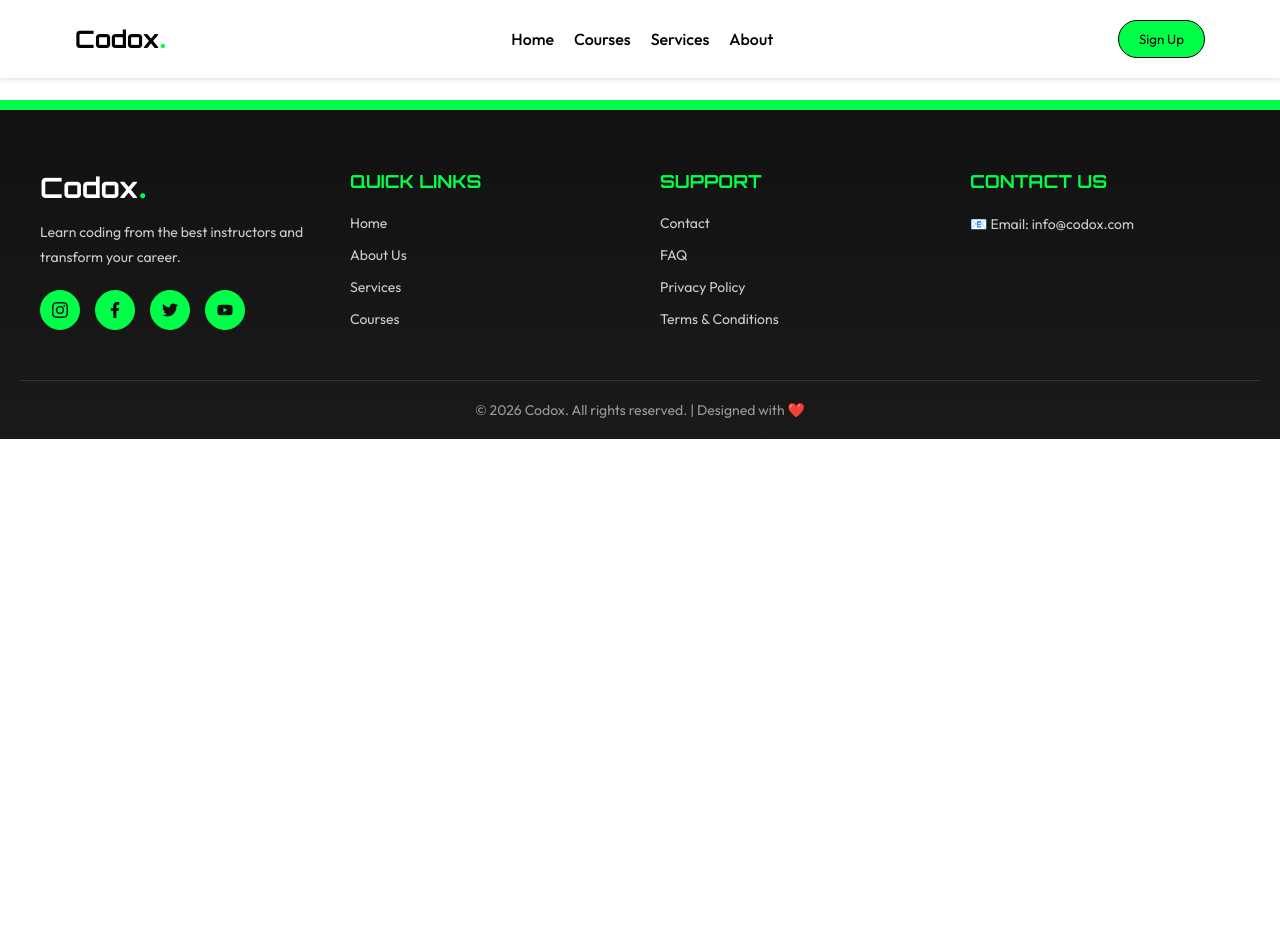
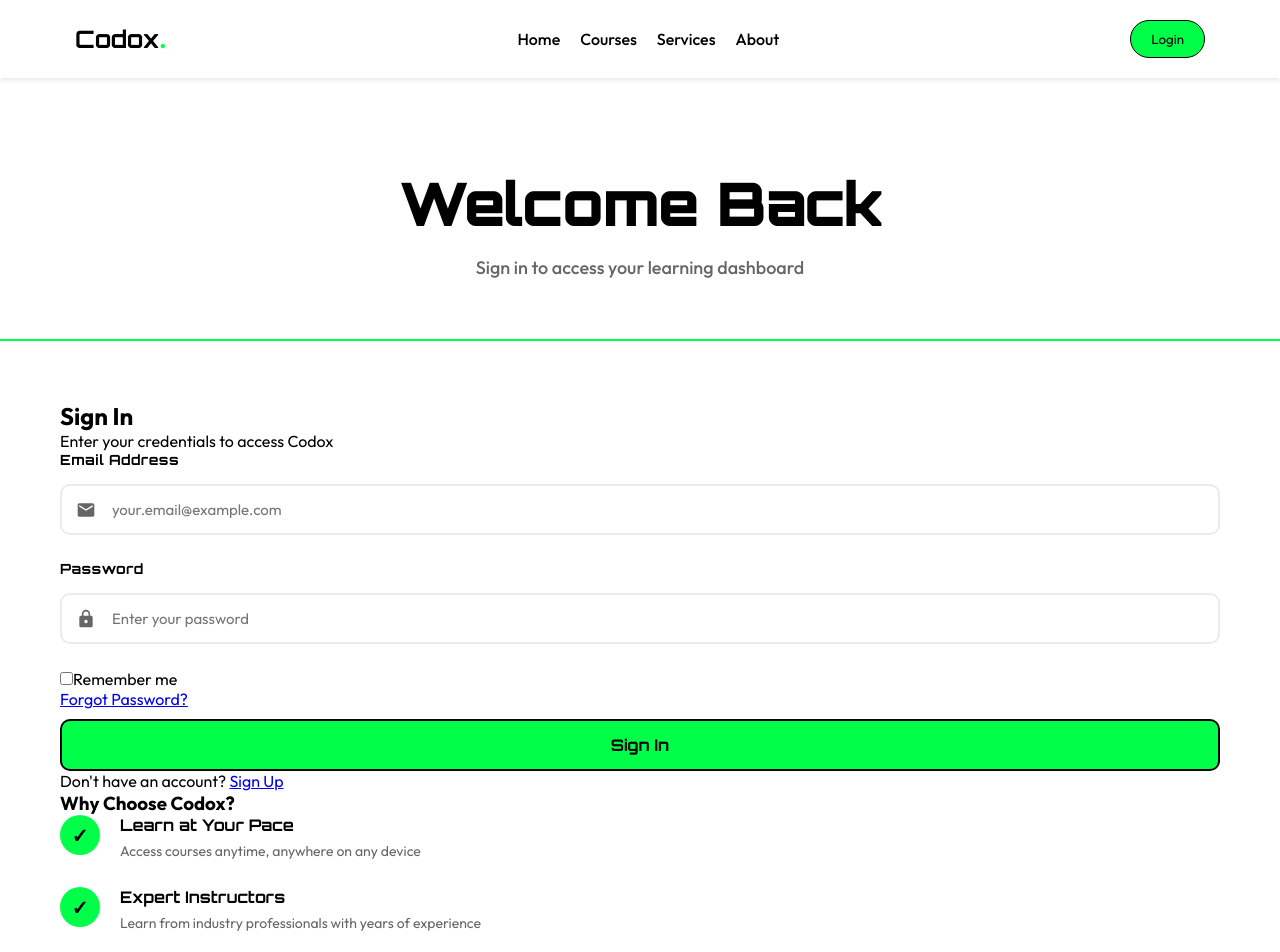
Before and after one commit to Jagdish-Giri/codox, a React app in the folder frontend/: page /login in a window 1280 px wide. Shown: the top 952 px of the page. Before the commit the page ends 800 px from the top, so only its background shows below. Built offline with nearby package versions, Linux system fonts and the light colour scheme; the HTML template or start-up script is replaced by a standard one; a web font is replaced by a local one.

Commit message:
Add login page and update header button to Login with complete authentication routing

```diff
--- a/frontend/src/App.jsx
+++ b/frontend/src/App.jsx
@@ -7,6 +7,7 @@ import Services from './pages/Services'
 import Courses from './pages/Courses'
 import Contact from './pages/Contact'
 import FAQ from './pages/FAQ'
+import Login from './pages/Login'
 import Signup from './pages/Signup'
 import PrivacyPolicy from './pages/PrivacyPolicy'
 import Terms from './pages/Terms'
@@ -35,7 +36,10 @@ const App = () => {
           <Route path='/services' element={<Services />} />
           <Route path='/courses' element={<Courses />} />
           <Route path='/contact' element={<Contact />} />
-          <Route path='/faq' element={<FAQ />} />        <Route path='/signup' element={<Signup />} />          <Route path='/privacy' element={<PrivacyPolicy />} />
+          <Route path='/faq' element={<FAQ />} />
+          <Route path='/login' element={<Login />} />
+          <Route path='/signup' element={<Signup />} />
+          <Route path='/privacy' element={<PrivacyPolicy />} />
           <Route path='/terms' element={<Terms />} />
         </Routes>
         <Footer />
--- a/frontend/src/components/Header/Header.jsx
+++ b/frontend/src/components/Header/Header.jsx
@@ -19,8 +19,8 @@ const Header = () => {
                 <li><Link to='/about'>About</Link></li>
             </ul>
             <div className='signupbuttondiv'>
-                    <Link to='/signup' className='signupbuttonpc-link'>
-                      <button className='signupbuttonpc'>Sign Up</button>
+                    <Link to='/login' className='signupbuttonpc-link'>
+                      <button className='signupbuttonpc'>Login</button>
                     </Link>
                  </div>
                  <div className='menu'onClick={() => setIsOpen(!isOpen)}>
@@ -38,8 +38,8 @@ const Header = () => {
                 <li><Link to='/services' onClick={() => setIsOpen(false)}>Services</Link></li>
                 <li><Link to='/about' onClick={() => setIsOpen(false)}>About</Link></li>
                  <div className='signupbuttondiv'>
-                    <Link to='/signup' className='signupbutton-link' onClick={() => setIsOpen(false)}>
-                      <button className='signupbutton'>Sign Up</button>
+                    <Link to='/login' className='signupbutton-link' onClick={() => setIsOpen(false)}>
+                      <button className='signupbutton'>Login</button>
                     </Link>
                  </div>
             </ul>
--- /dev/null
+++ b/frontend/src/pages/Login.jsx
@@ -0,0 +1,181 @@
+import React, { useState } from 'react'
+import './Pages.css'
+import { MdEmail, MdLock } from 'react-icons/md'
+import { Link } from 'react-router-dom'
+
+const Login = () => {
+  const [formData, setFormData] = useState({
+    email: '',
+    password: ''
+  })
+
+  const [errors, setErrors] = useState({})
+  const [submitted, setSubmitted] = useState(false)
+  const [rememberMe, setRememberMe] = useState(false)
+
+  const validateForm = () => {
+    const newErrors = {}
+
+    if (!formData.email.trim()) {
+      newErrors.email = 'Email is required'
+    } else if (!/^[^\s@]+@[^\s@]+\.[^\s@]+$/.test(formData.email)) {
+      newErrors.email = 'Invalid email format'
+    }
+    if (!formData.password) {
+      newErrors.password = 'Password is required'
+    } else if (formData.password.length < 6) {
+      newErrors.password = 'Password must be at least 6 characters'
+    }
+
+    return newErrors
+  }
+
+  const handleChange = (e) => {
+    setFormData({
+      ...formData,
+      [e.target.name]: e.target.value
+    })
+  }
+
+  const handleSubmit = (e) => {
+    e.preventDefault()
+    const newErrors = validateForm()
+
+    if (Object.keys(newErrors).length > 0) {
+      setErrors(newErrors)
+      return
+    }
+
+    setErrors({})
+    setSubmitted(true)
+    console.log('Form submitted:', formData)
+
+    setTimeout(() => {
+      setFormData({
+        email: '',
+        password: ''
+      })
+      setSubmitted(false)
+    }, 2000)
+  }
+
+  return (
+    <div className='page-container'>
+      <div className='page-hero'>
+        <h1>Welcome Back</h1>
+        <p>Sign in to access your learning dashboard</p>
+      </div>
+
+      <div className='page-content'>
+        <div className='login-wrapper'>
+          <div className='login-box'>
+            <h2>Sign In</h2>
+            <p className='login-subtitle'>Enter your credentials to access Codox</p>
+
+            {submitted && (
+              <div className='success-message'>
+                ✓ Logged in successfully! Redirecting...
+              </div>
+            )}
+
+            <form onSubmit={handleSubmit} className='login-form'>
+              {/* Email */}
+              <div className='form-group'>
+                <label htmlFor='email'>Email Address</label>
+                <div className='input-wrapper'>
+                  <MdEmail className='input-icon' />
+                  <input
+                    type='email'
+                    id='email'
+                    name='email'
+                    value={formData.email}
+                    onChange={handleChange}
+                    placeholder='your.email@example.com'
+                    className={errors.email ? 'error' : ''}
+                  />
+                </div>
+                {errors.email && <span className='error-text'>{errors.email}</span>}
+              </div>
+
+              {/* Password */}
+              <div className='form-group'>
+                <label htmlFor='password'>Password</label>
+                <div className='input-wrapper'>
+                  <MdLock className='input-icon' />
+                  <input
+                    type='password'
+                    id='password'
+                    name='password'
+                    value={formData.password}
+                    onChange={handleChange}
+                    placeholder='Enter your password'
+                    className={errors.password ? 'error' : ''}
+                  />
+                </div>
+                {errors.password && <span className='error-text'>{errors.password}</span>}
+              </div>
+
+              {/* Remember Me & Forgot Password */}
+              <div className='login-options'>
+                <div className='remember-me'>
+                  <input
+                    type='checkbox'
+                    id='remember'
+                    checked={rememberMe}
+                    onChange={(e) => setRememberMe(e.target.checked)}
+                  />
+                  <label htmlFor='remember'>Remember me</label>
+                </div>
+                <a href='#' className='forgot-password'>Forgot Password?</a>
+              </div>
+
+              {/* Submit Button */}
+              <button type='submit' className='submit-btn'>Sign In</button>
+
+              {/* Signup Link */}
+              <p className='signup-link'>
+                Don't have an account? <Link to='/signup'>Sign Up</Link>
+              </p>
+            </form>
+          </div>
+
+          <div className='login-features'>
+            <h3>Why Choose Codox?</h3>
+            <div className='features-list'>
+              <div className='feature-item'>
+                <div className='feature-icon'>✓</div>
+                <div className='feature-text'>
+                  <h4>Learn at Your Pace</h4>
+                  <p>Access courses anytime, anywhere on any device</p>
+                </div>
+              </div>
+              <div className='feature-item'>
+                <div className='feature-icon'>✓</div>
+                <div className='feature-text'>
+                  <h4>Expert Instructors</h4>
+                  <p>Learn from industry professionals with years of experience</p>
+                </div>
+              </div>
+              <div className='feature-item'>
+                <div className='feature-icon'>✓</div>
+                <div className='feature-text'>
+                  <h4>Hands-on Projects</h4>
+                  <p>Build real-world projects to strengthen your portfolio</p>
+                </div>
+              </div>
+              <div className='feature-item'>
+                <div className='feature-icon'>✓</div>
+                <div className='feature-text'>
+                  <h4>Certificates</h4>
+                  <p>Earn industry-recognized certificates upon completion</p>
+                </div>
+              </div>
+            </div>
+          </div>
+        </div>
+      </div>
+    </div>
+  )
+}
+
+export default Login
```
